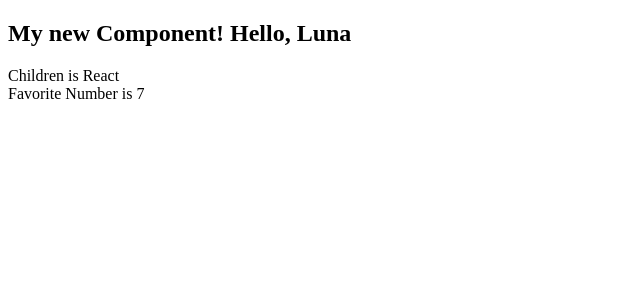
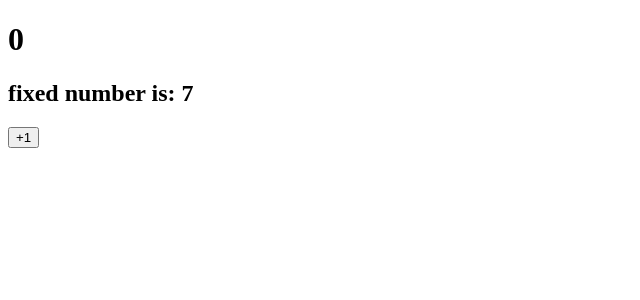
Before and after one commit to paulsplanet/react-practice, a React (Create React App) app: page / in a window 1280 px wide. Shown: the top 300 px of the page, without its empty margins (0-640 px from the left). Built offline with nearby package versions, Linux system fonts and the light colour scheme.

Commit message:
counter practice

```diff
--- a/src/App.js
+++ b/src/App.js
@@ -1,9 +1,10 @@
 import React from "react";
-import MyComponent from "./MyComponent";
+import Counter from "./Counter";
 
+// <MyComponent name={"Luna"} favoriteNumber={7}>React</MyComponent> = comopenet practice
 
 const App = () => {
-  return <MyComponent name={"Luna"} favoriteNumber={7}>React</MyComponent>
+  return <Counter />
 }
 
 export default App;
--- /dev/null
+++ b/src/Counter.js
@@ -0,0 +1,25 @@
+import React, { Component } from "react";
+
+class Counter extends Component {
+
+    state = {
+        number: 0,
+        fixedNumber: 7,
+    };
+
+
+    render() {
+        const { number, fixedNumber } = this.state;
+        return (
+            <>
+                <h1>{number}</h1>
+                <h2>fixed number is: {fixedNumber}</h2>
+                <button onClick={
+                    () => this.setState({ number: number + 1})
+                }>+1</button>
+            </>
+        )
+    }
+}
+
+export default Counter;
--- a/src/MyComponent.js
+++ b/src/MyComponent.js
@@ -3,7 +3,7 @@ import PropTypes from "prop-types";
 
 class MyComponent extends Component {
     static defaultProps ={
-        name: "Paul"
+        name: "Paul",
     };
     static propTypes = {
         name: PropTypes.string,
```
